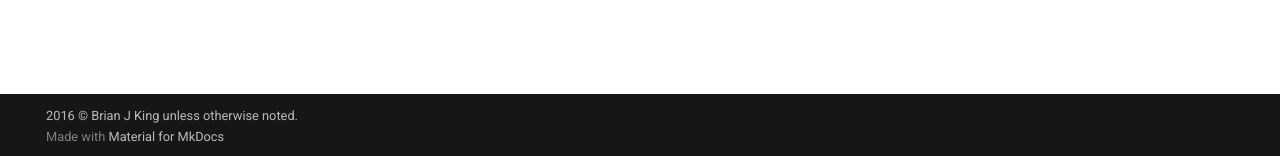
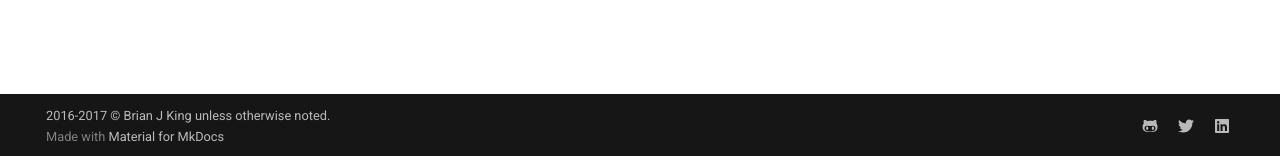
Before and after one commit to brianjking/hudsonvalleyhelp, an MkDocs documentation site: the page built from docs/index.md, in a window 1280 px wide. Shown: the part 741-897 px from the top of the page. Built offline with MkDocs 1.6.1 and Material for MkDocs 9.7.7, drawn with Linux system fonts in a browser that asks for light colours; comment, search, counter and statistics services are not loaded; old or Windows-style settings are respelled for this version of MkDocs; some of the changed lines change nothing that is shown.

Commit message:
Update mkdocs.yml

```diff
--- a/mkdocs.yml
+++ b/mkdocs.yml
@@ -1,5 +1,5 @@
 site_name: Hudson Valley DockDogs Web Help
-copyright: 2016 &copy; Brian J King unless otherwise noted.
+copyright: 2016-2017 &copy; Brian J King unless otherwise noted.
 site_description: Hudson Valley DockDogs Website Documentation
 site_author: Brian J King
 repo_url: https://github.com/brianjking/hudsonvalleyhelp
@@ -62,6 +62,10 @@ extra:
   i18n:
     prev: 'Previous'
     next: 'Next'
- # author:
-  #  github: 'brianjking'
-   # twitter: 'brianjking'
+  social:
+    - type: github-alt
+      link: https://github.com/brianjking
+    - type: twitter
+      link: https://twitter.com/brianjking
+    - type: linkedin
+      link: https://www.linkedin.com/in/brianjking
```
